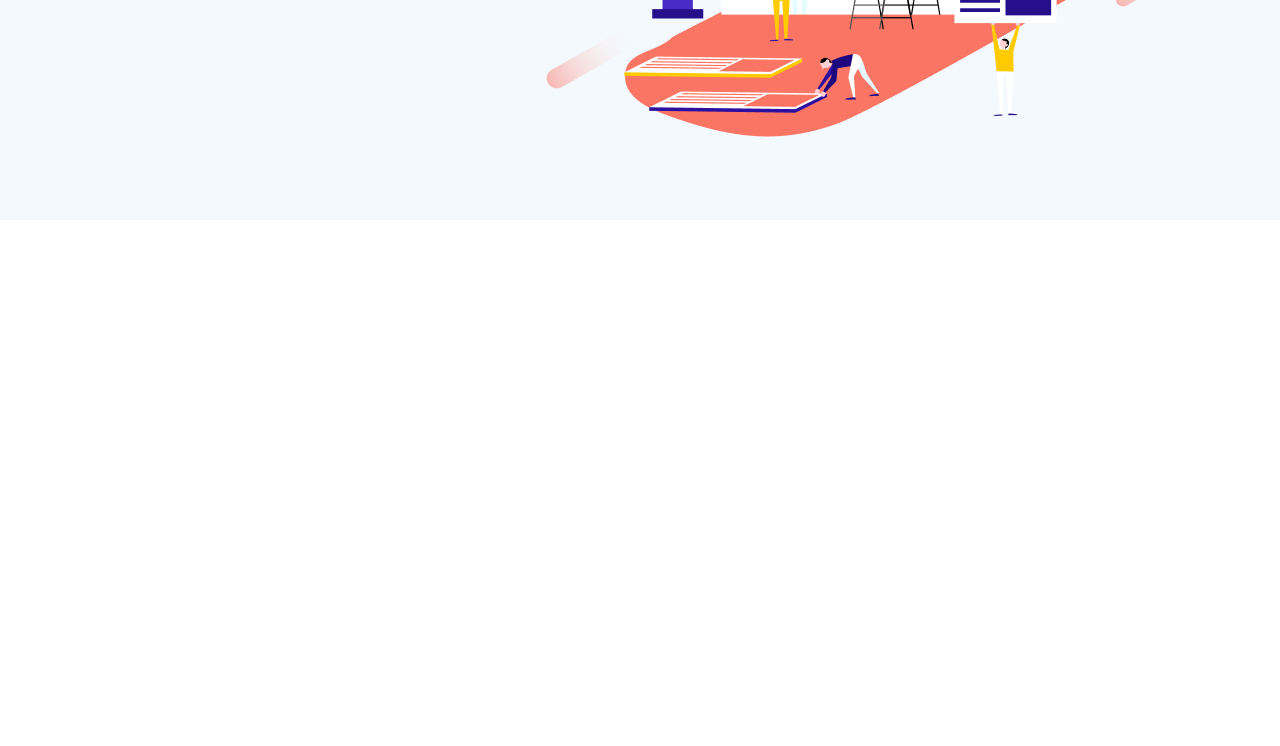
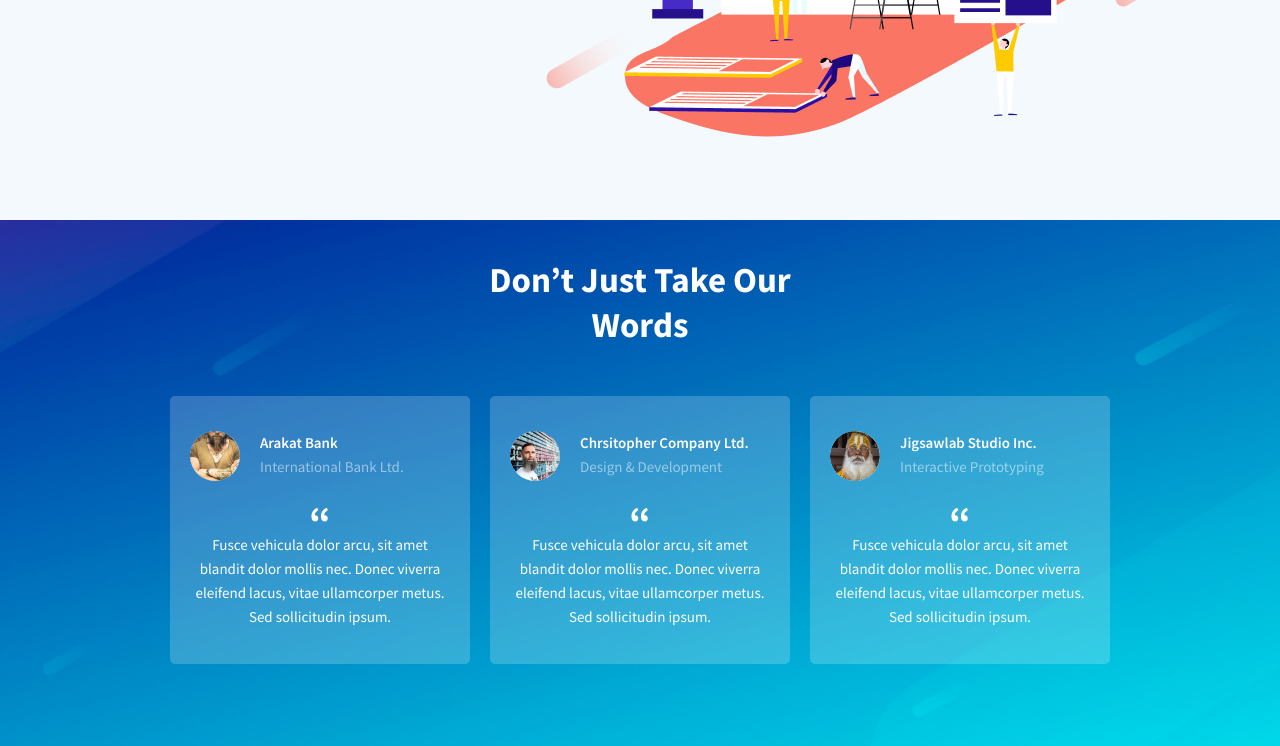
Before and after one commit to tmaksymdev/MartaUP, a plain HTML site: page index.html in a window 1280 px wide. Shown: the part 3048-3794 px from the top of the page. Before the commit the page ends 3268 px from the top, so only its background shows below. Drawn offline with nearby package versions, Linux system fonts and the light colour scheme.

Commit message:
Made another block

```diff
--- a/css/style.css
+++ b/css/style.css
@@ -242,3 +242,72 @@ a {
 .advantages-box__images {
 
 }
+
+
+
+.reviews {
+   background-image: url(../images/reviews-bg.jpg);
+   background-repeat: no-repeat;
+   background-position: top center;
+   background-size: cover;
+   padding: 38px 0 82px;
+}
+
+.reviews__title {
+   color: #ffffff;
+   margin: 0 auto 48px;
+   max-width: 384px;
+}
+
+.reviews__items {
+   max-width: 940px;
+   margin: 0 auto;
+   display: flex;
+   justify-content: space-between;
+}
+
+.reviews__item {
+   width: 300px;
+   background-color: #fff;
+   border-radius: 5px;
+   background-color: rgba(255,255,255, .2);
+   padding: 35px 20px;
+   color: #ffffff;
+}
+
+.reviews__item-head {
+   margin-bottom: 13px;
+   display: flex;
+}
+
+.reviews__item-head img {
+   border-radius: 50%;
+   margin-right: 20px;
+}
+.reviews__item-info {
+}
+
+.reviews__item-name {
+   font-weight: 600;
+}
+
+.reviews__item-position {
+   opacity: 0.5;
+}
+
+.reviews__item-text {
+   text-align: center;
+   padding-top: 39px;
+   position: relative;
+}
+
+.reviews__item-text::before {
+   content: "“";
+   font-size: 40px;
+   font-weight: 700;
+   line-height: 55px;
+   position: absolute;
+   top: 0;
+   left: 0;
+   right: 0;
+}
--- a/index.html
+++ b/index.html
@@ -7,7 +7,8 @@
   <meta http-equiv="X-UA-Compatible" content="ie=edge">
   <title>Document</title>
   <link rel="preconnect" href="https://fonts.gstatic.com">
-  <link href="https://fonts.googleapis.com/css2?family=Source+Sans+Pro:wght@400;600;700&display=swap" rel="stylesheet">
+  <link href="https://fonts.googleapis.com/css2?family=Source+Sans+Pro:wght@400;600;700&display=swap"
+  rel="stylesheet">
   <link rel="stylesheet" href="css/reset.css">
   <link rel="stylesheet" href="css/slick.css">
   <link rel="stylesheet" href="css/style.css">
@@ -187,7 +188,6 @@
             Integer cilisis tristique.
           </div>
         </div>
-
       </div>
     </div>
   </section>
@@ -270,6 +270,66 @@
 
 
 
+  <section class="reviews">
+    <div class="container">
+      <div class="reviews__title title">Don’t Just Take Our Words</div>
+      <div class="reviews__items">
+<!-------------------------------------------- reviews 1 ------------------------------------->
+
+        <div class="reviews__item">
+          <div class="reviews__item-head">
+            <img src="images/rev-1.jpg" alt="">
+            <div class="reviews__item-info">
+              <div class="reviews__item-name">Arakat Bank</div>
+              <div class="reviews__item-position">International Bank Ltd.</div>
+            </div>
+          </div>
+          <div class="reviews__item-text">
+            Fusce vehicula dolor arcu, sit amet blandit dolor mollis nec.
+            Donec viverra eleifend lacus, vitae ullamcorper metus.
+            Sed sollicitudin ipsum.
+          </div>
+        </div>
+<!-------------------------------------------- reviews 2 ------------------------------------->
+
+        <div class="reviews__item">
+          <div class="reviews__item-head">
+            <img src="images/rev-2.jpg" alt="">
+            <div class="reviews__item-info">
+              <div class="reviews__item-name">Chrsitopher Company Ltd.</div>
+              <div class="reviews__item-position">Design & Development</div>
+            </div>
+          </div>
+          <div class="reviews__item-text">
+            Fusce vehicula dolor arcu, sit amet blandit dolor mollis nec.
+            Donec viverra eleifend lacus, vitae ullamcorper metus.
+            Sed sollicitudin ipsum.
+          </div>
+        </div>
+<!-------------------------------------------- reviews 3 ------------------------------------->
+
+        <div class="reviews__item">
+          <div class="reviews__item-head">
+            <img src="images/rev-3.jpg" alt="">
+            <div class="reviews__item-info">
+              <div class="reviews__item-name">Jigsawlab Studio Inc.</div>
+              <div class="reviews__item-position">Interactive Prototyping</div>
+            </div>
+          </div>
+          <div class="reviews__item-text">
+            Fusce vehicula dolor arcu, sit amet blandit dolor mollis nec.
+            Donec viverra eleifend lacus, vitae ullamcorper metus.
+            Sed sollicitudin ipsum.
+          </div>
+        </div>
+
+      </div>
+    </div>
+  </section>
+
+
+
+
 
   <script src="https://ajax.googleapis.com/ajax/libs/jquery/3.4.1/jquery.min.js"></script>
   <script src="js/slick.min.js"></script>
```
Also changed, not shown: images/rev-1.jpg (added), images/rev-2.jpg (added), images/rev-3.jpg (added), images/reviews-bg.jpg (added).
